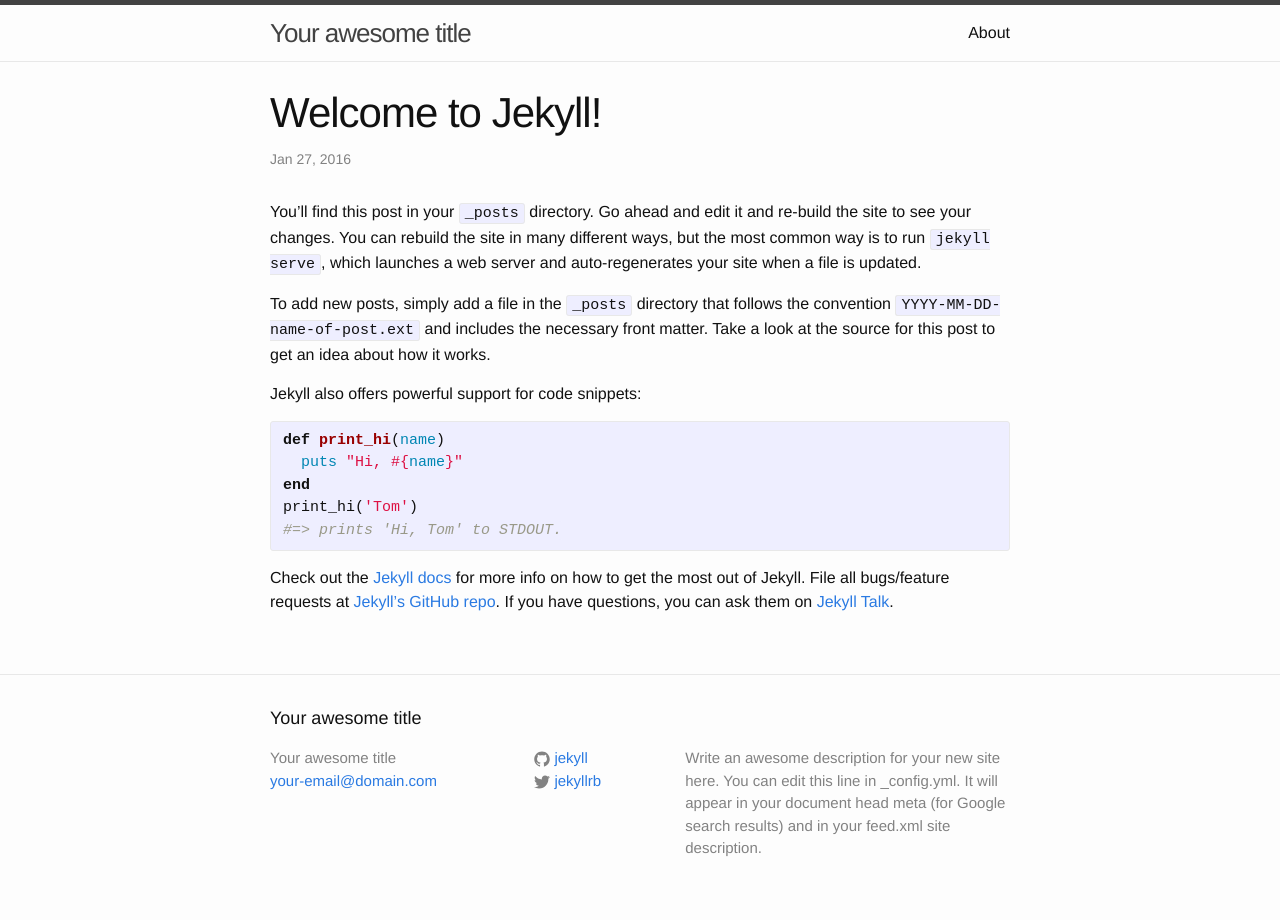
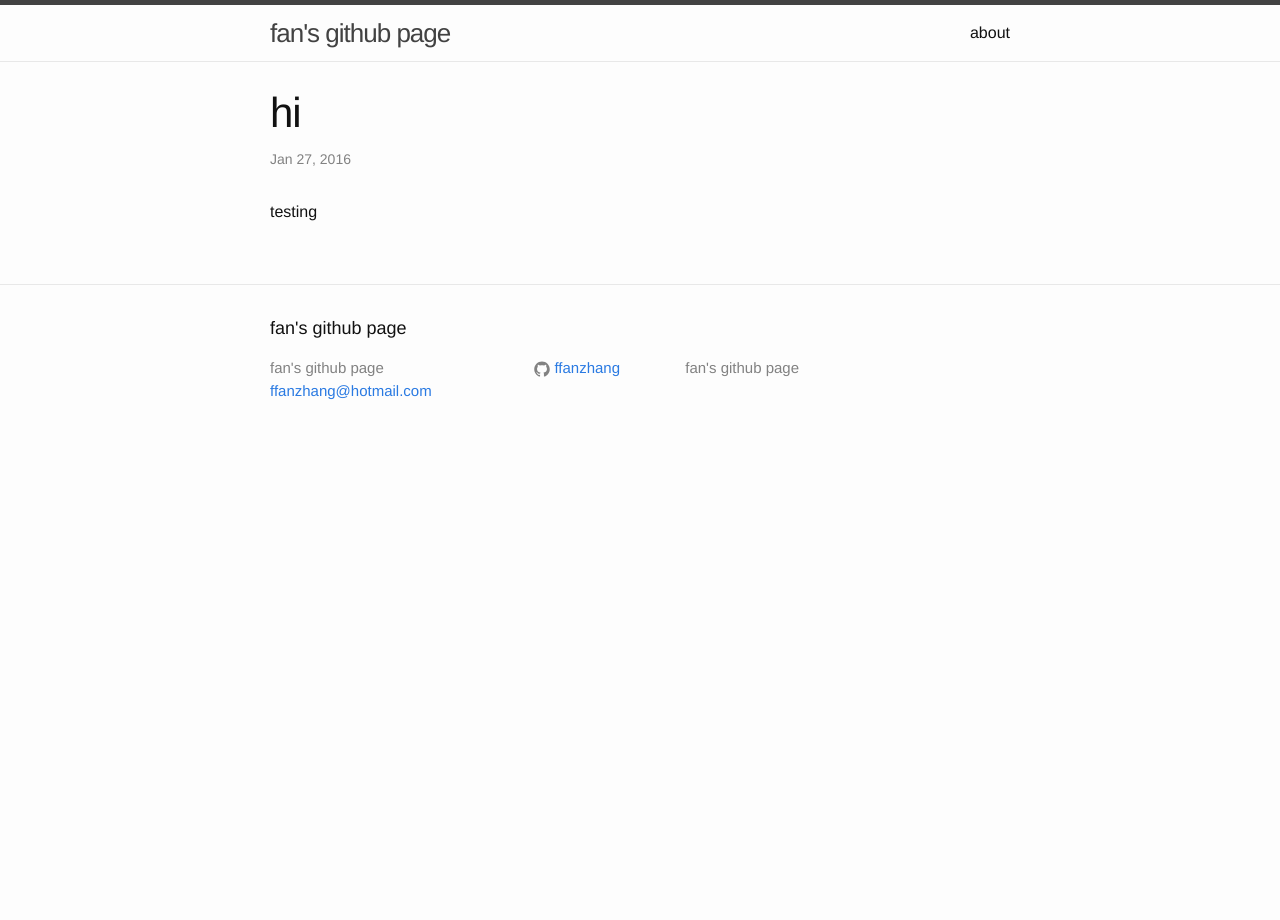
Before and after one commit to ffanzhang/ffanzhang.github.io, a Jekyll site: the page built from _posts/2016-01-26-welcome-to-jekyll.markdown, in a window 1280 px wide. Built offline with Jekyll 4.4.1, drawn with Linux system fonts in a browser that asks for light colours.

Commit message:
cleaned up default template

```diff
--- a/_config.yml
+++ b/_config.yml
@@ -6,16 +6,14 @@
 # 'jekyll serve'. If you change this file, please restart the server process.
 
 # Site settings
-title: Your awesome title
-email: your-email@domain.com
+title: fan's github page
+email: ffanzhang@hotmail.com
 description: > # this means to ignore newlines until "baseurl:"
-  Write an awesome description for your new site here. You can edit this
-  line in _config.yml. It will appear in your document head meta (for
-  Google search results) and in your feed.xml site description.
+        fan's github page
 baseurl: "" # the subpath of your site, e.g. /blog
 url: "http://yourdomain.com" # the base hostname & protocol for your site
-twitter_username: jekyllrb
-github_username:  jekyll
+#twitter_username: jekyllrb
+github_username: ffanzhang
 
 # Build settings
 markdown: kramdown
--- a/_posts/2016-01-26-welcome-to-jekyll.markdown
+++ b/_posts/2016-01-26-welcome-to-jekyll.markdown
@@ -1,25 +1,7 @@
 ---
 layout: post
-title:  "Welcome to Jekyll!"
+title: "hi"
 date:   2016-01-26 20:44:25 -0800
-categories: jekyll update
+categories: test
 ---
-You’ll find this post in your `_posts` directory. Go ahead and edit it and re-build the site to see your changes. You can rebuild the site in many different ways, but the most common way is to run `jekyll serve`, which launches a web server and auto-regenerates your site when a file is updated.
-
-To add new posts, simply add a file in the `_posts` directory that follows the convention `YYYY-MM-DD-name-of-post.ext` and includes the necessary front matter. Take a look at the source for this post to get an idea about how it works.
-
-Jekyll also offers powerful support for code snippets:
-
-{% highlight ruby %}
-def print_hi(name)
-  puts "Hi, #{name}"
-end
-print_hi('Tom')
-#=> prints 'Hi, Tom' to STDOUT.
-{% endhighlight %}
-
-Check out the [Jekyll docs][jekyll-docs] for more info on how to get the most out of Jekyll. File all bugs/feature requests at [Jekyll’s GitHub repo][jekyll-gh]. If you have questions, you can ask them on [Jekyll Talk][jekyll-talk].
-
-[jekyll-docs]: http://jekyllrb.com/docs/home
-[jekyll-gh]:   https://github.com/jekyll/jekyll
-[jekyll-talk]: https://talk.jekyllrb.com/
+testing
```
Also changed, not shown: about.md (+2 -10 lines), 1 other file.
